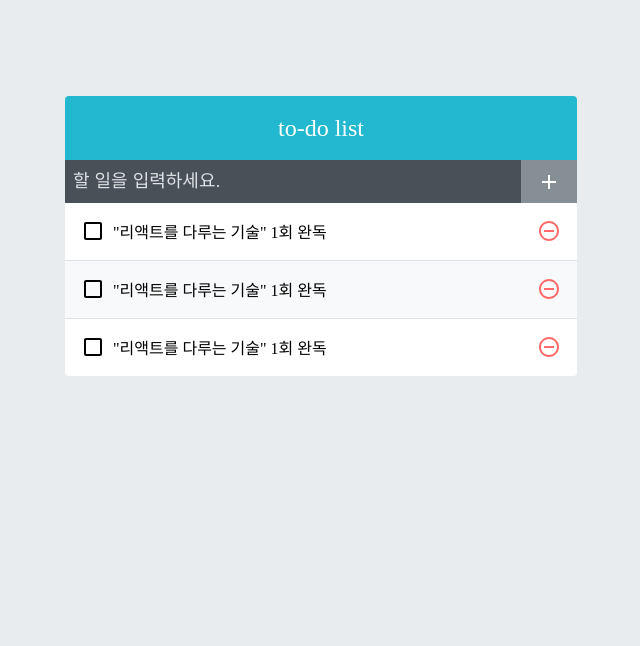
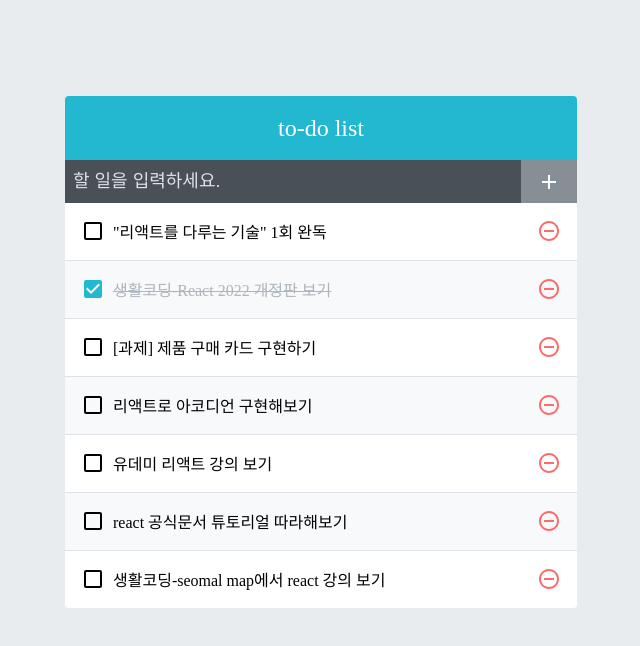
Before and after one commit to jh1109/todo-app, a React (Create React App) app: page / in a window 1280 px wide. Shown: the top 646 px of the page, without its empty margins (319-959 px from the left). Built offline with nearby package versions, Linux system fonts and the light colour scheme.

Commit message:
[learn] 10.3.1 App에서 todos 상태 사용하기

```diff
--- a/src/App.js
+++ b/src/App.js
@@ -1,12 +1,22 @@
+import { useState } from 'react';
 import TodoInsert from './components/TodoInsert';
 import TodoList from './components/TodoList';
 import TodoTemplate from './components/TodoTemplate';
 
 const App = () => {
+  const [todos, setTodos] = useState([
+    { id: 1, text: '"리액트를 다루는 기술" 1회 완독', checked: false },
+    { id: 2, text: '생활코딩-React 2022 개정판 보기', checked: true },
+    { id: 3, text: '[과제] 제품 구매 카드 구현하기', checked: false },
+    { id: 4, text: '리액트로 아코디언 구현해보기', checked: false },
+    { id: 5, text: '유데미 리액트 강의 보기', checked: false },
+    { id: 6, text: 'react 공식문서 튜토리얼 따라해보기', checked: false },
+    { id: 7, text: '생활코딩-seomal map에서 react 강의 보기', checked: false },
+  ]);
   return (
     <TodoTemplate>
       <TodoInsert />
-      <TodoList />
+      <TodoList todos={todos} />
     </TodoTemplate>
   );
 };
--- a/src/components/TodoList.js
+++ b/src/components/TodoList.js
@@ -1,11 +1,13 @@
 import TodoListItem from './TodoListItem';
 
-const TodoList = () => {
+const TodoList = ({ todos }) => {
+  // console.log(props.todos);
+  // console.log(todos);
   return (
     <div className="TodoList">
-      <TodoListItem />
-      <TodoListItem />
-      <TodoListItem />
+      {todos.map((todo) => (
+        <TodoListItem todo={todo} key={todo.id} />
+      ))}
     </div>
   );
 };
--- a/src/components/TodoListItem.js
+++ b/src/components/TodoListItem.js
@@ -1,12 +1,18 @@
-import { MdCheckBoxOutlineBlank, MdRemoveCircleOutline } from 'react-icons/md';
+import {
+  MdCheckBoxOutlineBlank,
+  MdRemoveCircleOutline,
+  MdCheckBox,
+} from 'react-icons/md';
+import cn from 'classnames';
 import './TodoListItem.scss';
 
-const TodoListItem = () => {
+const TodoListItem = ({ todo }) => {
+  const { text, checked } = todo;
   return (
     <div className="TodoLIstItem">
-      <div className="checkbox">
-        <MdCheckBoxOutlineBlank />
-        <div className="text">"리액트를 다루는 기술" 1회 완독</div>
+      <div className={cn('checkbox', { checked })}>
+        {checked ? <MdCheckBox /> : <MdCheckBoxOutlineBlank />}
+        <div className="text">{text}</div>
       </div>
       <button className="remove">
         <MdRemoveCircleOutline />
```
